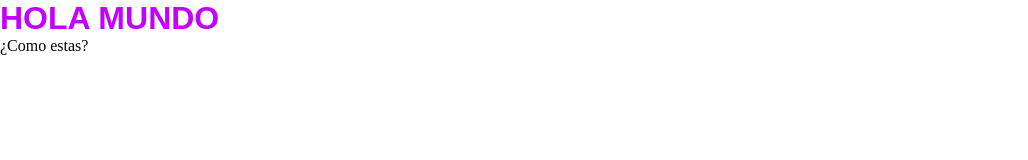
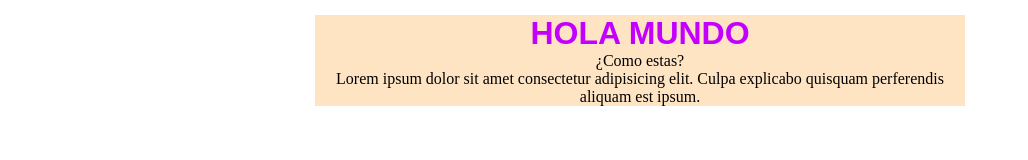
Before and after one commit to JesusIranzo/practicaGithub010, a plain HTML site: page index.html in a window 1280 px wide. Shown: the whole page, without its empty margins (0-1028 px from the left). Drawn offline with Linux system fonts and the light colour scheme.

Commit message:
Modifique los estilos del index

```diff
--- a/css/Style.css
+++ b/css/Style.css
@@ -7,3 +7,15 @@ h1{
     font-family: sans-serif;
     color: rgb(195, 0, 255);
 }
+.holaMundo{
+    background-color: bisque;
+    text-align: center;
+    max-width: 650px;
+    margin: 15px auto;
+}
+/* Mobile Last */
+@media(max-width: 550px){
+    .holaMundo{
+        background-color: rgb(245, 129, 57);
+    }
+}
--- a/index.html
+++ b/index.html
@@ -1,5 +1,6 @@
 <!DOCTYPE html>
 <html lang="en">
+
 <head>
     <meta charset="UTF-8">
     <meta http-equiv="X-UA-Compatible" content="IE=edge">
@@ -8,8 +9,15 @@
     <title>Document</title>
 
 </head>
+
 <body>
-    <h1>HOLA MUNDO</h1>
-    <p>¿Como estas?</p>
+    <div class="holaMundo">
+        <h1>HOLA MUNDO</h1>
+        <p>¿Como estas?</p>
+        <p>Lorem ipsum dolor sit amet consectetur adipisicing elit. Culpa explicabo quisquam perferendis aliquam est
+            ipsum.
+        </p>
+    </div>
 </body>
+
 </html>
```
